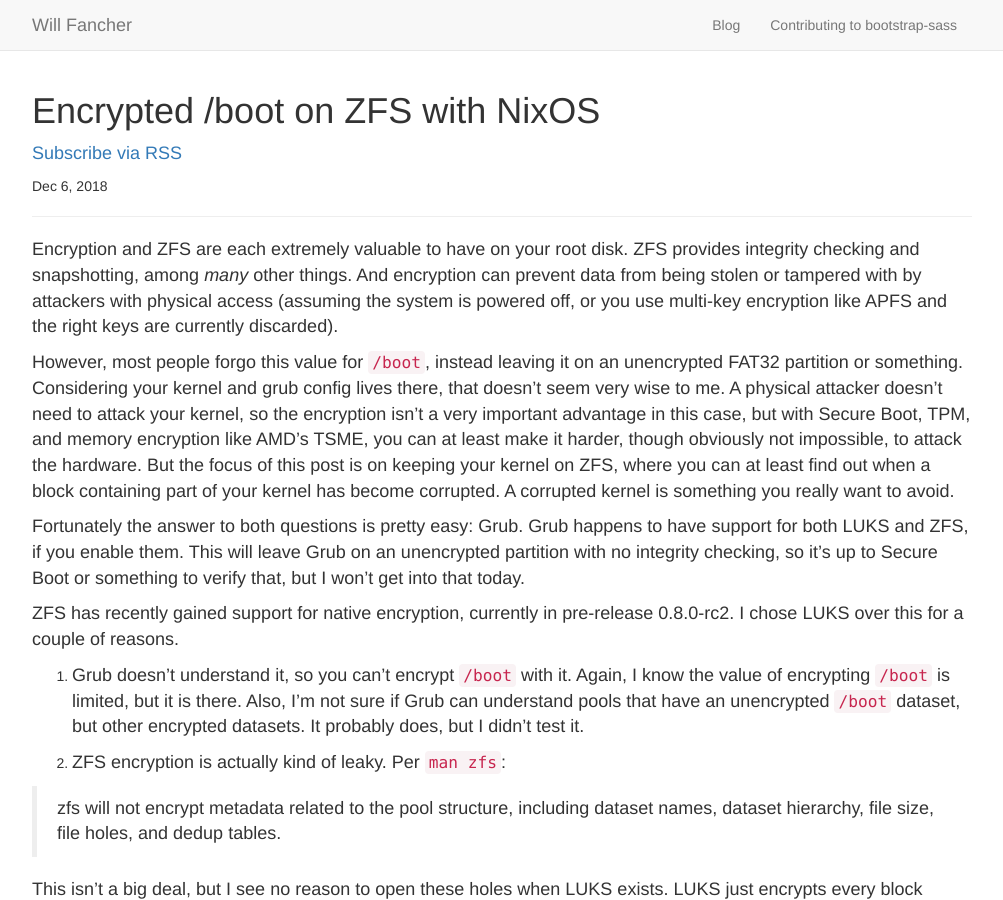
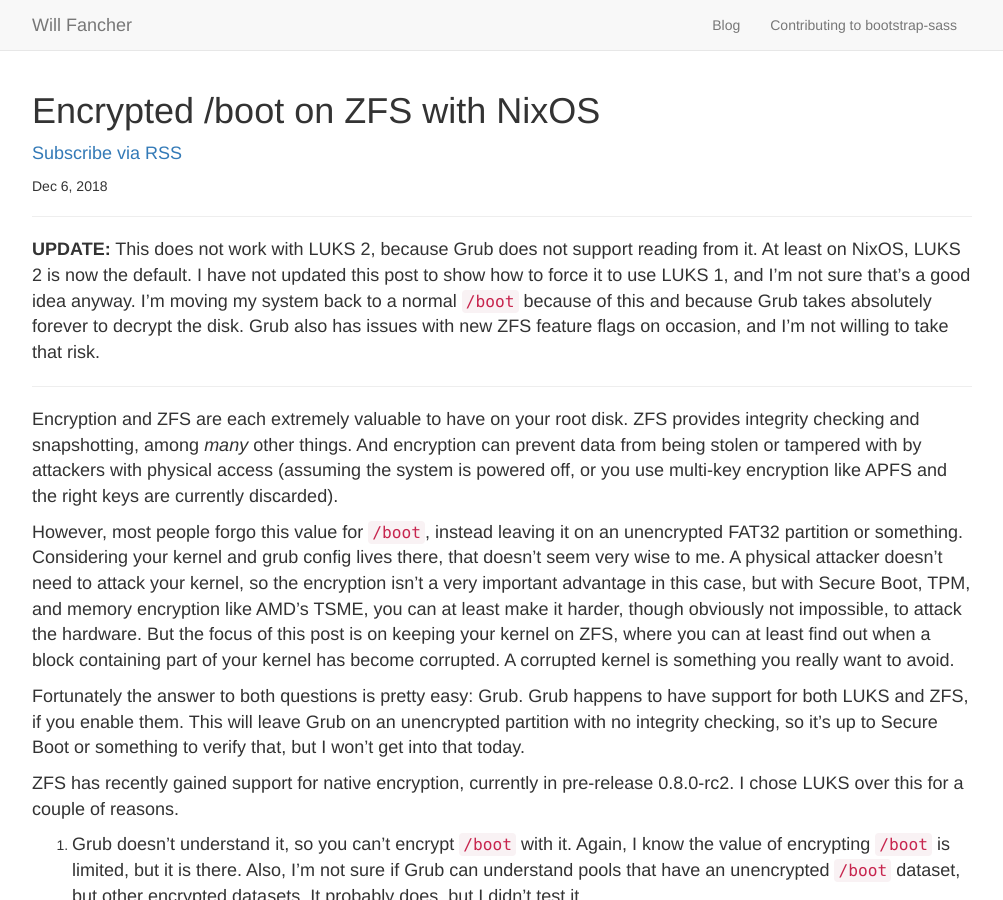
Before and after one commit to ElvishJerricco/elvishjerricco.github.io, a Jekyll site: the page built from _posts/2018-12-06-encrypted-boot-on-zfs-with-nixos.md, in a window 1280 px wide and 900 px high. Shown: the whole window, without its empty margins (138-1141 px from the left). Built offline with Jekyll 4.4.1, drawn with Linux system fonts in a browser that asks for light colours.

Commit message:
Update "Encrypted Boot on ZFS with NixOS" about LUKS 2 issue.

```diff
--- a/_posts/2018-12-06-encrypted-boot-on-zfs-with-nixos.md
+++ b/_posts/2018-12-06-encrypted-boot-on-zfs-with-nixos.md
@@ -3,6 +3,16 @@ layout: post
 title:  "Encrypted /boot on ZFS with NixOS"
 date:   2018-12-06
 categories:
+---
+
+**UPDATE:** This does not work with LUKS 2, because Grub does not
+support reading from it. At least on NixOS, LUKS 2 is now the
+default. I have not updated this post to show how to force it to use
+LUKS 1, and I'm not sure that's a good idea anyway. I'm moving my
+system back to a normal `/boot` because of this and because Grub takes
+absolutely forever to decrypt the disk. Grub also has issues with new
+ZFS feature flags on occasion, and I'm not willing to take that risk.
+
 ---
 
 Encryption and ZFS are each extremely valuable to have on your root
```
